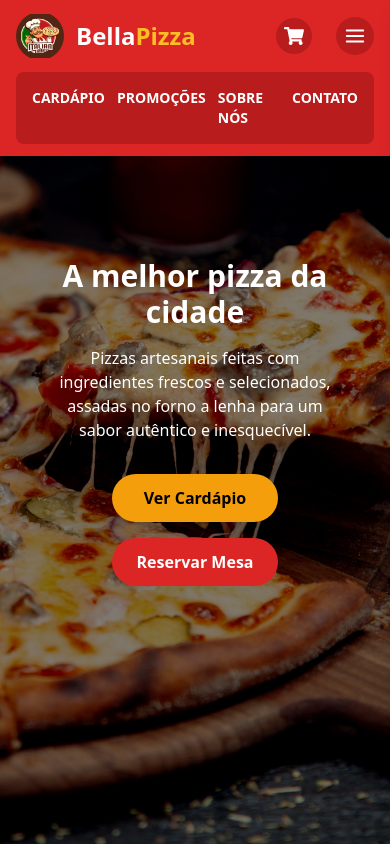
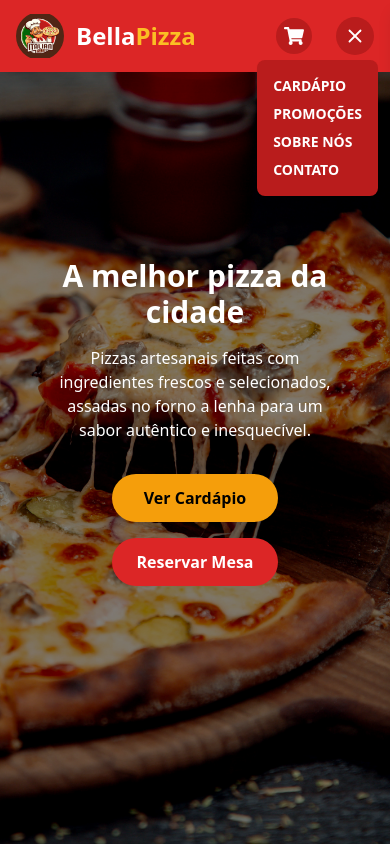
Before and after one commit to profhdeivisson/pizzaria-web, a Next.js app: page / in a window 390 px wide. Both pictures are taken after a click on the button 355 px from the left and 36 px from the top of the page. Shown: the top 844 px of the page. Built offline with nearby package versions, Linux system fonts and the light colour scheme.

Commit message:
Refactor Header component: reorder imports, update menu button and mobile menu

```diff
--- a/src/app/components/Headr/Header.tsx
+++ b/src/app/components/Headr/Header.tsx
@@ -1,11 +1,11 @@
-"use client";
+'use client';
 
-import Image from "next/image";
-import Link from "next/link";
-import { FaShoppingCart } from "react-icons/fa";
-import { FiX, FiMenu } from "react-icons/fi";
-import { useCart } from "@/context/CartContext";
-import { useState } from "react";
+import { useCart } from '@/context/CartContext';
+import Image from 'next/image';
+import Link from 'next/link';
+import { useState } from 'react';
+import { FaShoppingCart } from 'react-icons/fa';
+import { FiMenu, FiX } from 'react-icons/fi';
 
 const Header = () => {
   const { isOpen, toggleCart, cartItems } = useCart();
@@ -83,17 +83,20 @@ const Header = () => {
               <button
                 onClick={() => setIsMenuOpen(!isMenuOpen)}
                 className="md:hidden p-2 bg-red-700 rounded-full hover:bg-red-800 transition-colors"
-                aria-label="Abrir menu"
+                aria-label={isMenuOpen ? "Fechar menu" : "Abrir menu"}
               >
-                <FiMenu size={22} />
+                {isMenuOpen ? <FiX size={22} /> : <FiMenu size={22} />}
               </button>
             </div>
           </div>
 
           {/* Menu Mobile */}
-          {isMenuOpen && (
-            <div className="md:hidden mt-3 bg-red-700 rounded-lg p-4">
-              <nav className="flex flex-row gap-3 uppercase font-semibold text-sm">
+          <div
+            className={`absolute right-3 top-12 shadow-sm md:hidden mt-3 bg-red-700 rounded-lg p-4 transition-all duration-300 overflow-hidden ${
+              isMenuOpen ? 'max-h-96 opacity-100' : 'max-h-0 opacity-0'
+            }`}
+          >
+            <nav className="flex flex-col gap-2 uppercase font-semibold text-sm">
               <Link href="/#cardapio" className="hover:text-amber-400">
                 Cardápio
               </Link>
@@ -108,12 +111,15 @@ const Header = () => {
               </Link>
             </nav>
           </div>
-          )}
         </div>
       </header>
 
       {/* Carrinho Lateral */}
-      <aside className={`fixed right-0 top-0 h-full w-80 bg-white shadow-lg z-50 p-4 overflow-y-auto transition-transform duration-300 ${isOpen ? 'translate-x-0' : 'translate-x-full'}`}>
+      <aside
+        className={`fixed right-0 top-0 h-full w-80 bg-white shadow-lg z-50 p-4 overflow-y-auto transition-transform duration-300 ${
+          isOpen ? 'translate-x-0' : 'translate-x-full'
+        }`}
+      >
         <div className="flex justify-between items-center">
           <h2 className="font-bold text-lg text-red-600">Seu Carrinho</h2>
           <button onClick={toggleCart}>
@@ -122,9 +128,9 @@ const Header = () => {
         </div>
         {cartItems.length > 0 ? (
           <ul>
-            {cartItems.map((item) => (
+            {cartItems.map(item => (
               <li key={item.id} className="border-b py-2">
-                <span className="font-semibold">{item.name}</span> —{" "}
+                <span className="font-semibold">{item.name}</span> —{' '}
                 <span className="text-gray-600">Qtd: {item.qtd}</span>
               </li>
             ))}
```
Lines whose indentation alone changed are shown as unchanged.
